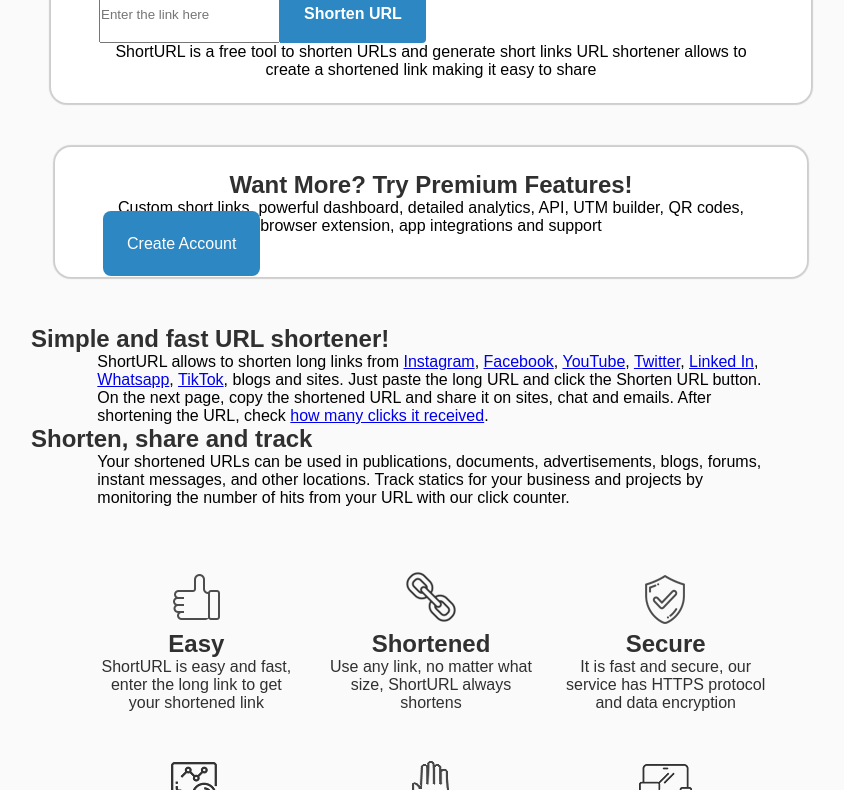
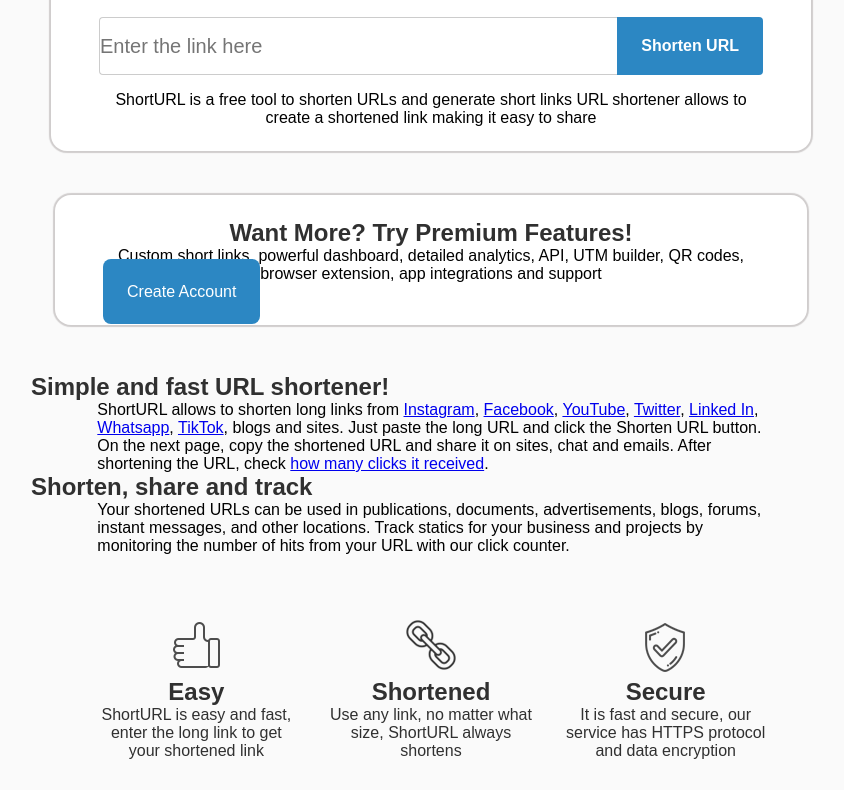
Before and after one commit to sagharghasemzadeh/url-shorter, a website built with Vite: page index.html in a window 1280 px wide. Shown: the part 151-941 px from the top of the page, without its empty margins (209-1053 px from the left). Built offline with nearby package versions, Linux system fonts and the light colour scheme.

Commit message:
[FIX] wrong selector

```diff
--- a/src/styles/paste.css
+++ b/src/styles/paste.css
@@ -19,7 +19,9 @@
   form {
     display: flex;
 
-    .input {
+    margin-block: 2rem 1rem;
+
+    input {
       flex: 1 1 0;
 
       font-size: 1.25rem;
```
